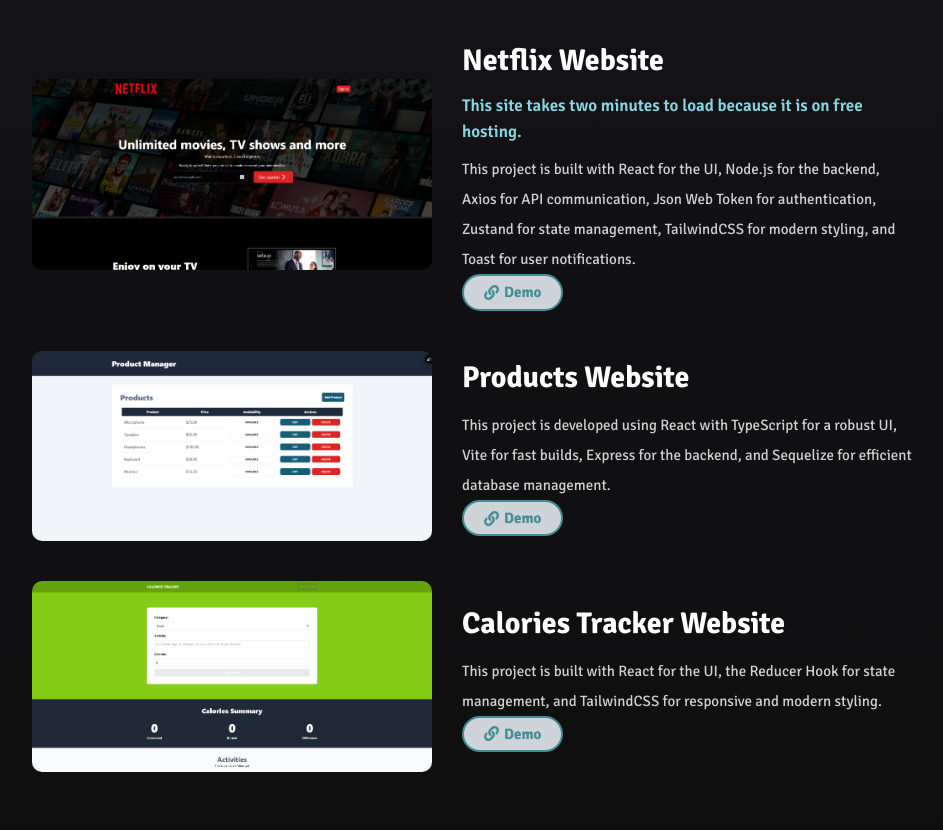
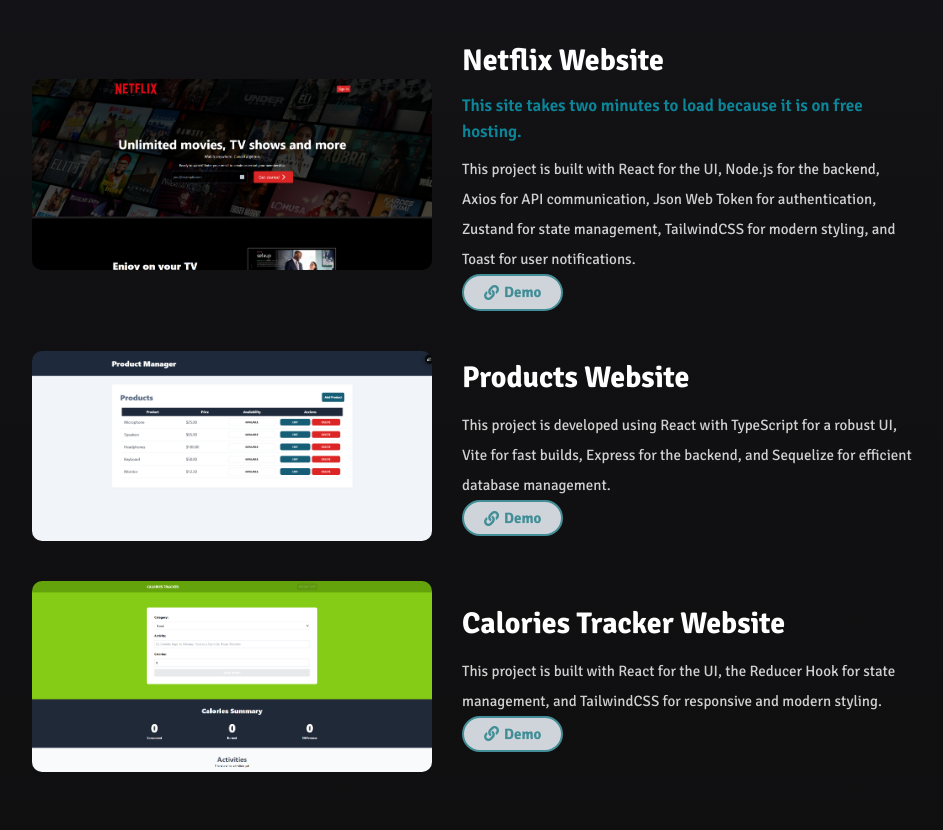
Before and after one commit to DianaCalx/portfolio, a React (Vite) app: page / in a window 1280 px wide. Shown: the part 1058-1888 px from the top of the page, without its empty margins (168-1111 px from the left). Built offline with nearby package versions, Linux system fonts and the light colour scheme.

Commit message:
Third commit

```diff
--- a/src/components/ProjectsSection.jsx
+++ b/src/components/ProjectsSection.jsx
@@ -133,7 +133,7 @@
   font-weight: 600;
   margin: 1rem 0;
   font-size: 1.7rem;
-  color: var(--sky-blue2);
+  color: var(--blue);
 `;
 
 const DescProject = styled.p`
```
